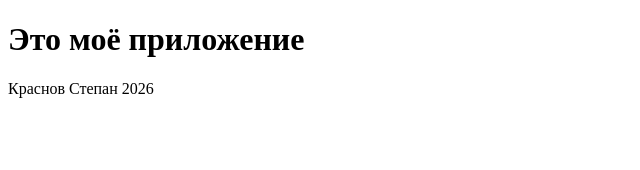
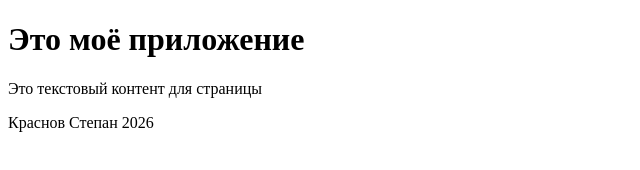
Before and after one commit to 21ISR/mobdev-git-lab-Krasnov, a plain HTML site: page index.html in a window 1280 px wide. Shown: the whole page, without its empty margins (0-640 px from the left). Drawn offline with Linux system fonts and the light colour scheme.

Commit message:
Third step

```diff
--- a/index.html
+++ b/index.html
@@ -7,6 +7,7 @@
 </head>
 <body>
     <h1>Это моё приложение</h1>
+    <p>Это текстовый контент для страницы</p>
     <footer>Краснов Степан 2026</footer>
 </body>
 </html>
```
